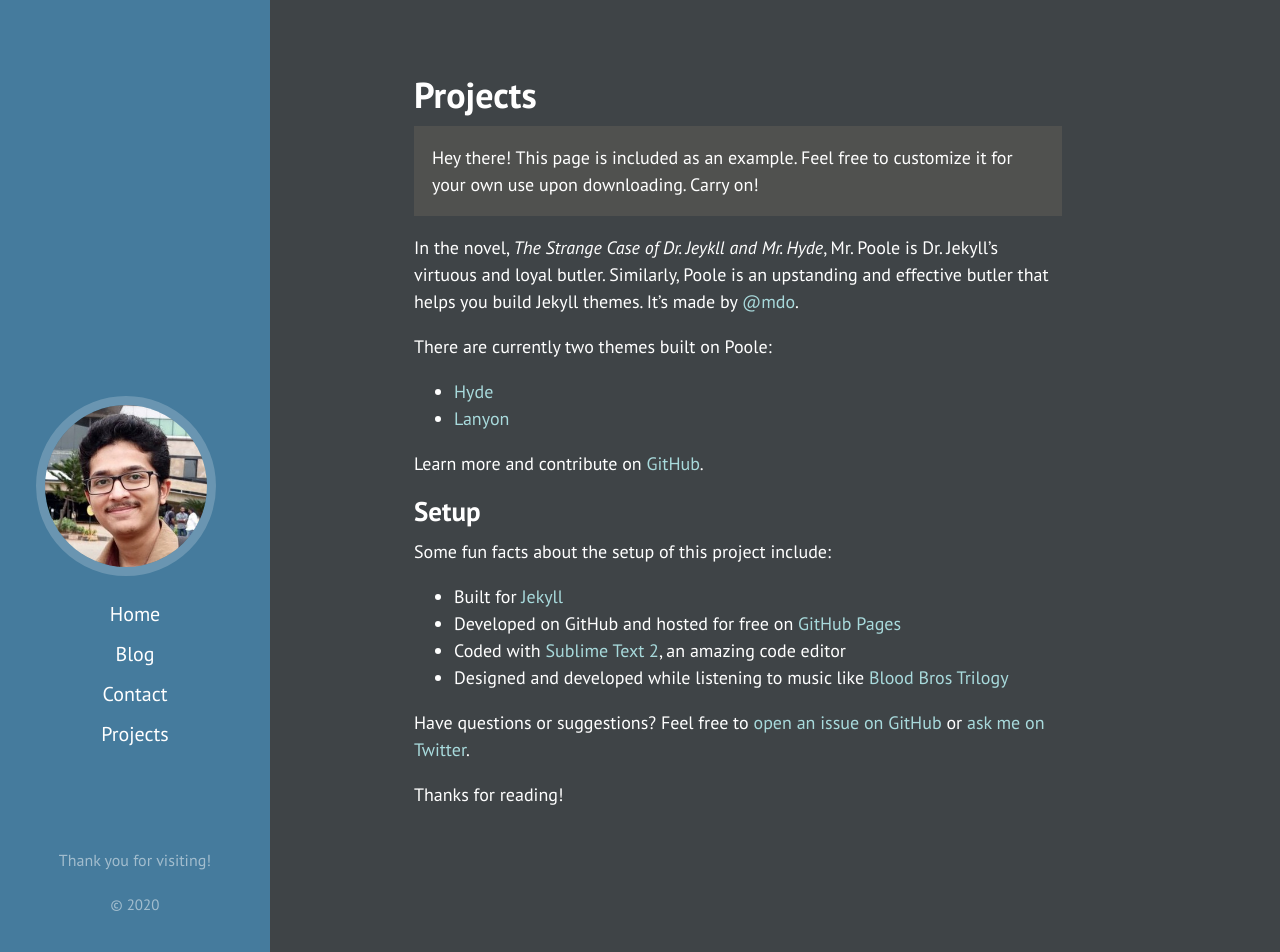
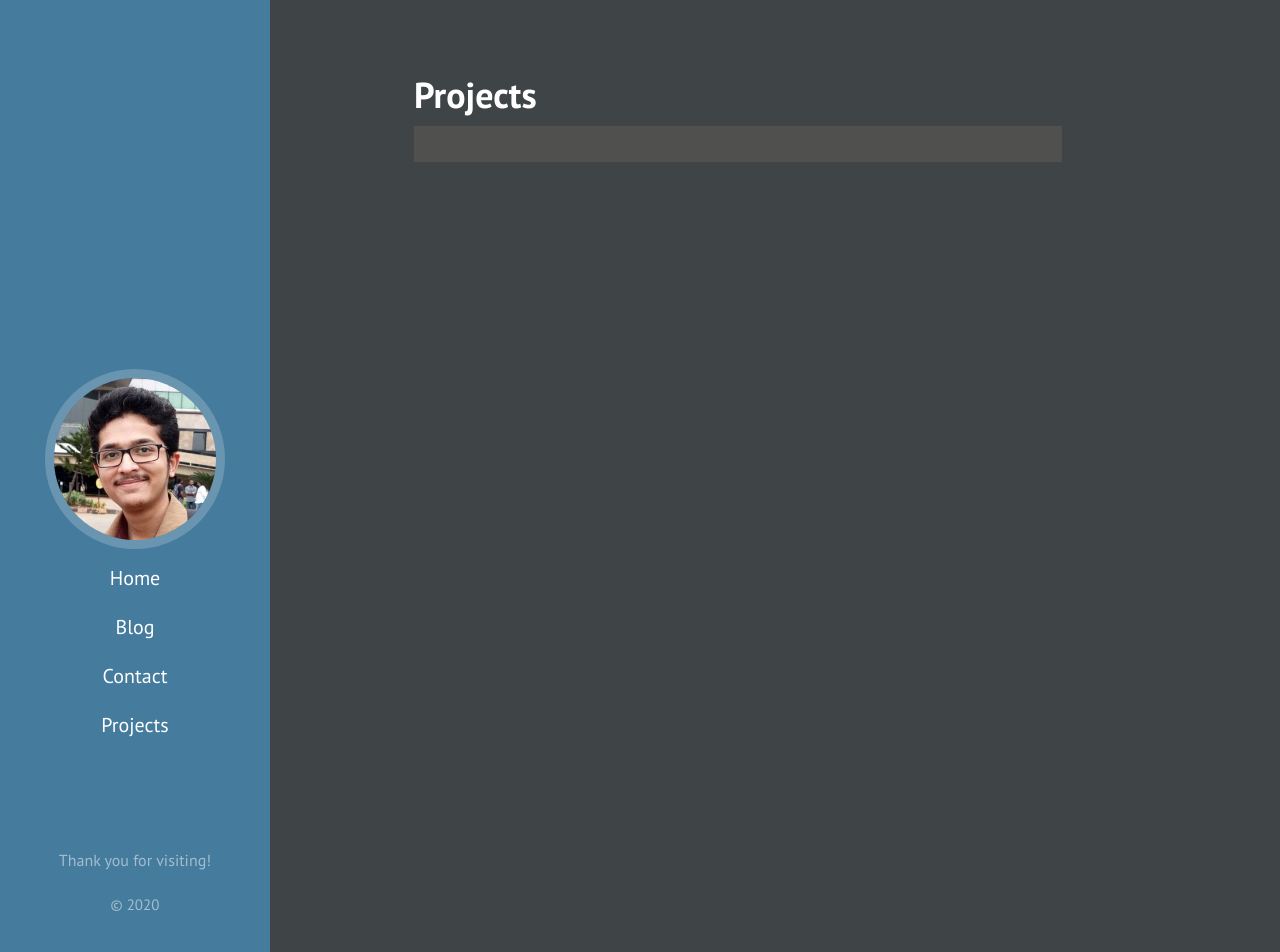
Before and after one commit to amish/amish.github.io, a Jekyll site: the page built from projects.md, in a window 1280 px wide and 952 px high. Built offline with Jekyll 4.4.1, drawn with Linux system fonts in a browser that asks for light colours.

Commit message:
final draft

```diff
--- a/index.html
+++ b/index.html
@@ -8,6 +8,6 @@ title: Home
 
     <p>Hi there! I am a Data Science enthusiast who is passionate about Tech and how things work. I like to learn more about the potential of computers in our beautiful world.</p>
     <p>My interests are Machine Learning, Deep Learning and Transfer Learning.</p>
-    <p>I like listening to dance music and I love movies, especially the recipients of the Academy Awards. A privacy concerned human, a fan of Dark theme and I am always waiting for that new tech video from MKBHD.</p>
+    <p>I like listening to dance music and I love movies, especially the recipients of the Academy Awards. A privacy concerned human, a fan of dark theme and I am always waiting for that new tech video from MKBHD.</p>
     <p>Apart from these I like Space, books and gaming.</p>
 </div>
--- a/projects.md
+++ b/projects.md
@@ -4,27 +4,5 @@ title: Projects
 ---
 
 <p class="message">
-  Hey there! This page is included as an example. Feel free to customize it for your own use upon downloading. Carry on!
+
 </p>
-
-In the novel, *The Strange Case of Dr. Jeykll and Mr. Hyde*, Mr. Poole is Dr. Jekyll's virtuous and loyal butler. Similarly, Poole is an upstanding and effective butler that helps you build Jekyll themes. It's made by [@mdo](https://twitter.com/mdo).
-
-There are currently two themes built on Poole:
-
-* [Hyde](https://hyde.getpoole.com)
-* [Lanyon](https://lanyon.getpoole.com)
-
-Learn more and contribute on [GitHub](https://github.com/poole).
-
-## Setup
-
-Some fun facts about the setup of this project include:
-
-* Built for [Jekyll](https://jekyllrb.com)
-* Developed on GitHub and hosted for free on [GitHub Pages](https://pages.github.com)
-* Coded with [Sublime Text 2](https://sublimetext.com), an amazing code editor
-* Designed and developed while listening to music like [Blood Bros Trilogy](https://soundcloud.com/maddecent/sets/blood-bros-series)
-
-Have questions or suggestions? Feel free to [open an issue on GitHub](https://github.com/poole/issues/new) or [ask me on Twitter](https://twitter.com/mdo).
-
-Thanks for reading!
--- a/public/css/hyde.css
+++ b/public/css/hyde.css
@@ -106,6 +106,7 @@ html {
 .sidebar-nav-item {
   display: block;
   line-height: 2;
+  padding-top: 0.5rem;
 }
 a.sidebar-nav-item:hover,
 a.sidebar-nav-item:focus {
@@ -162,6 +163,7 @@ a.sidebar-nav-item:focus {
   max-height: 10rem;
   border: 0.5rem solid rgba(255, 255, 255, 0.2);
   border-radius: 50%;
+  margin: auto;
 }
 
 /*
```
Also changed, not shown: _posts/2012-02-06-whats-jekyll.md (deleted, +0 -12 lines), _posts/2012-02-07-example-content.md (deleted, +0 -138 lines), _posts/2013-12-28-introducing-hyde.md (deleted, +0 -37 lines).
